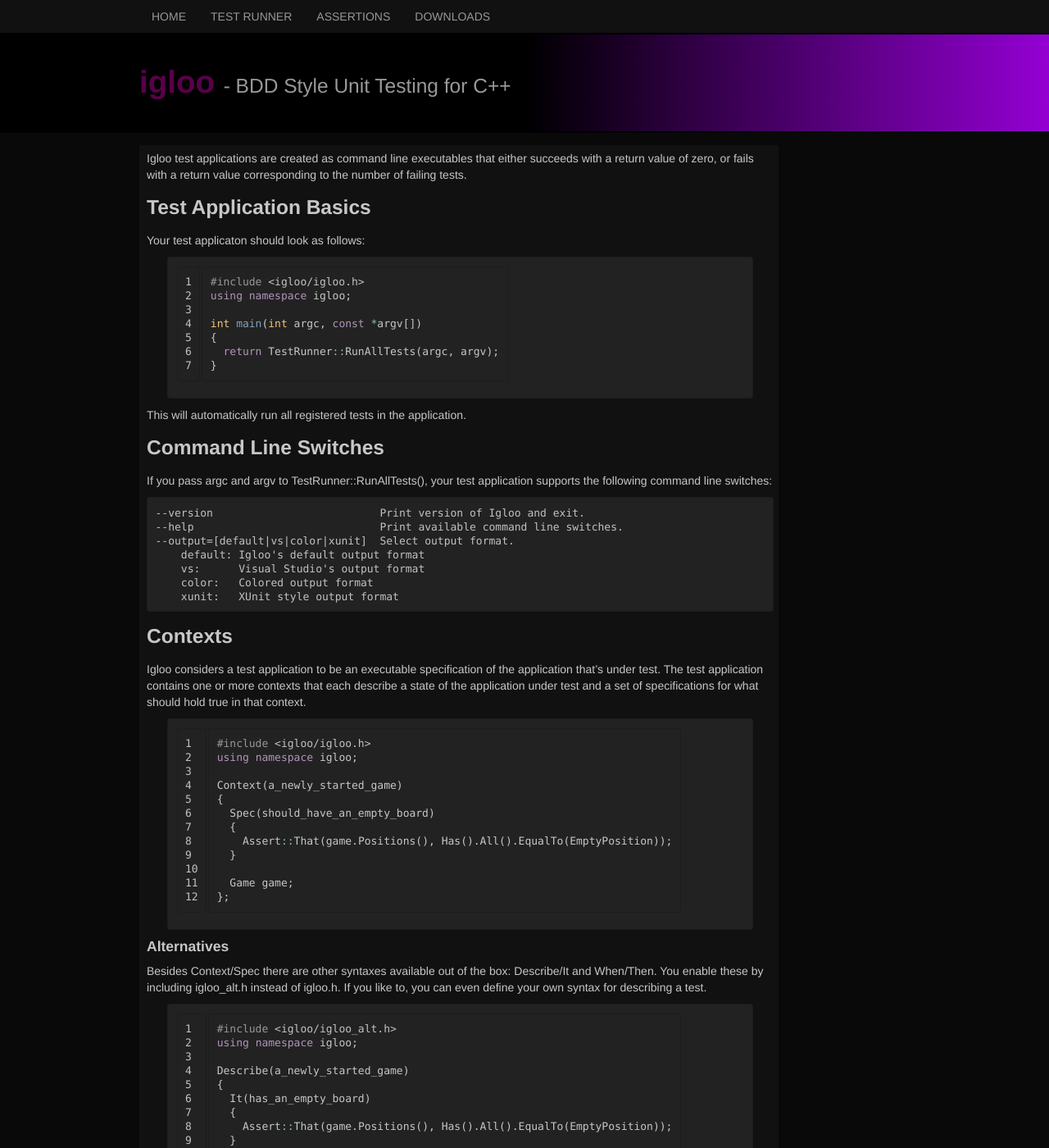
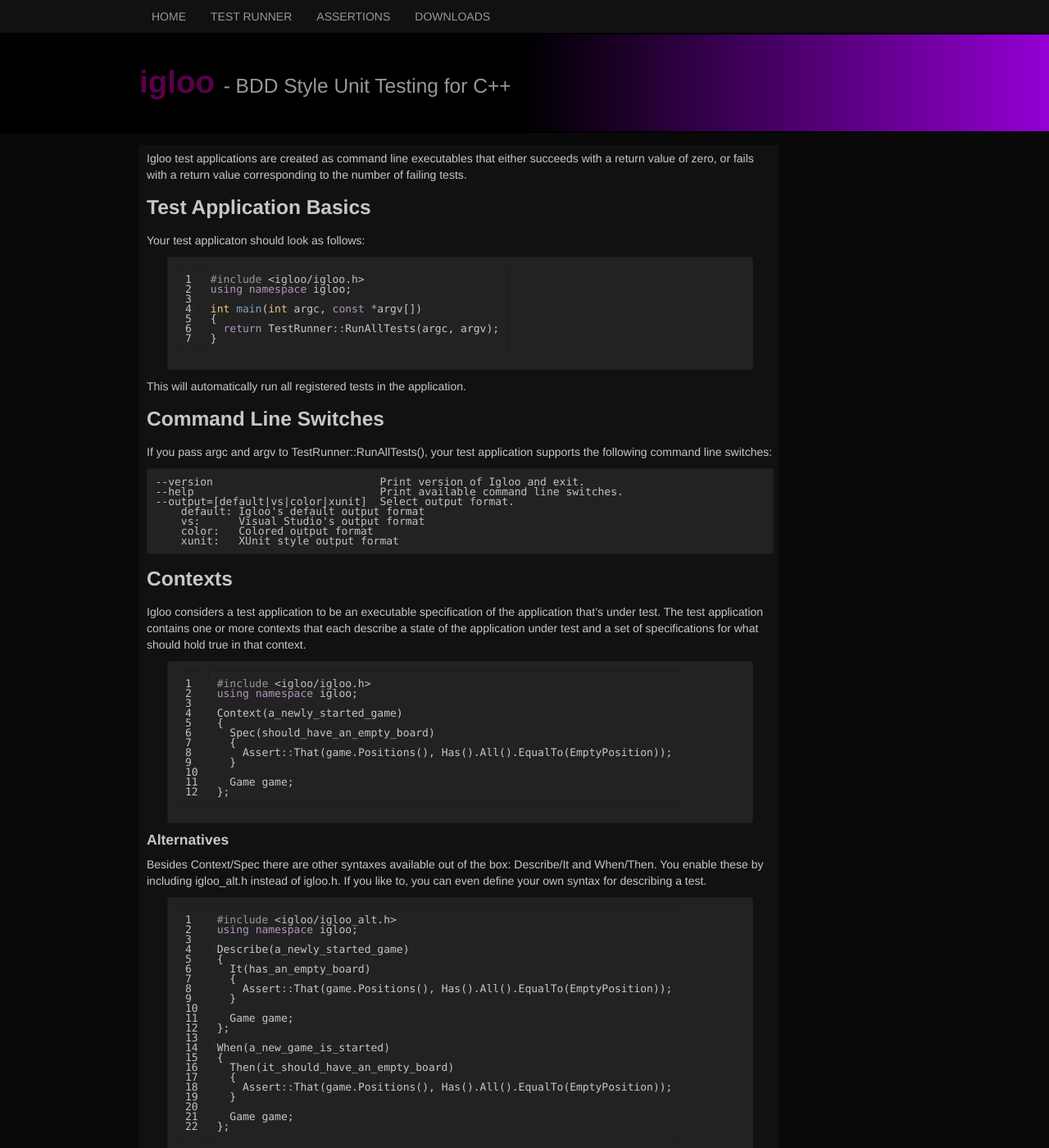
Before and after one commit to joakimkarlsson/igloo, a Jekyll site: the page built from testrunner.md, in a window 1280 px wide and 1400 px high. Shown: the whole window at 82% size. Built offline with Jekyll 4.4.1, drawn with Linux system fonts in a browser that asks for light colours.

Commit message:
Smaller font in code examples

```diff
--- a/css/main.css
+++ b/css/main.css
@@ -42,12 +42,12 @@
 
 pre {
   background-color: #222;
-  line-height: 17px;
+  line-height: 12px;
   color: #c0c3c1;
 }
 
 code {
-  font-size: 14px;
+  font-size: 12px;
 }
 
 footer {
```
